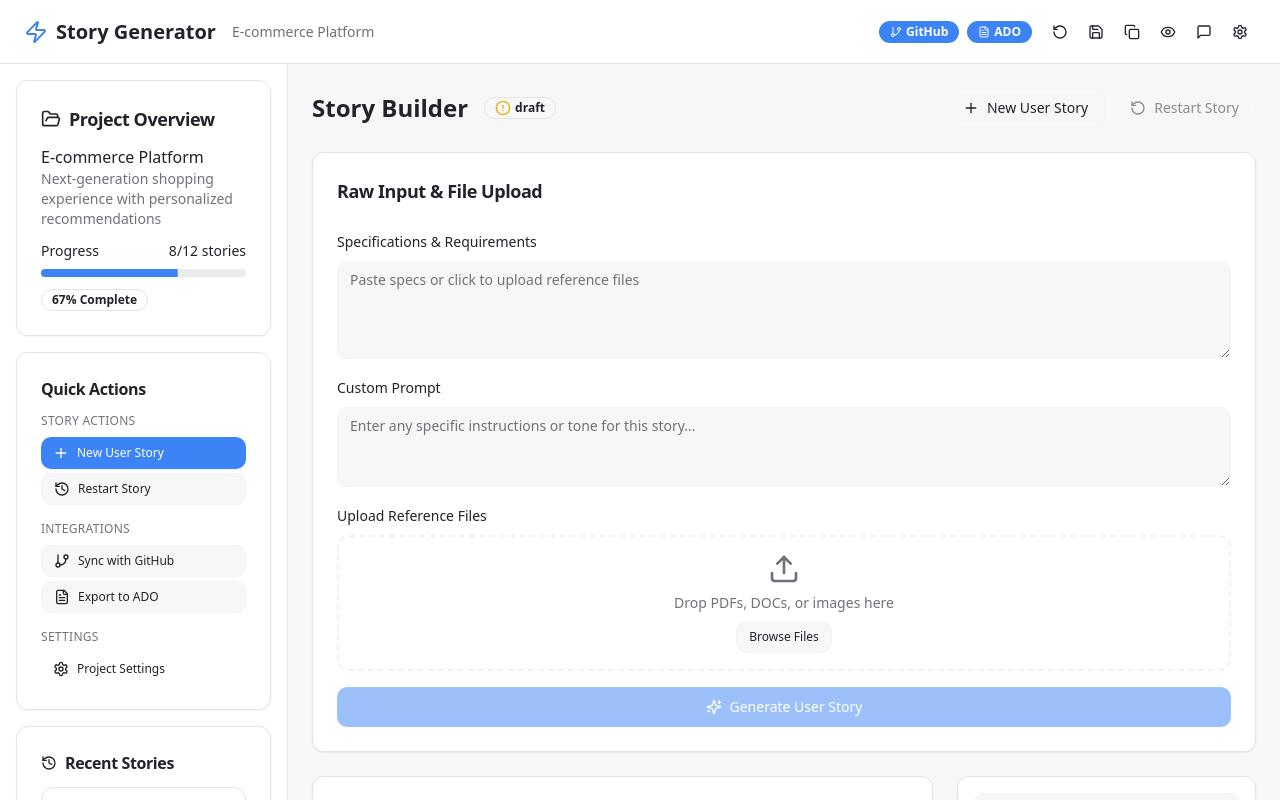
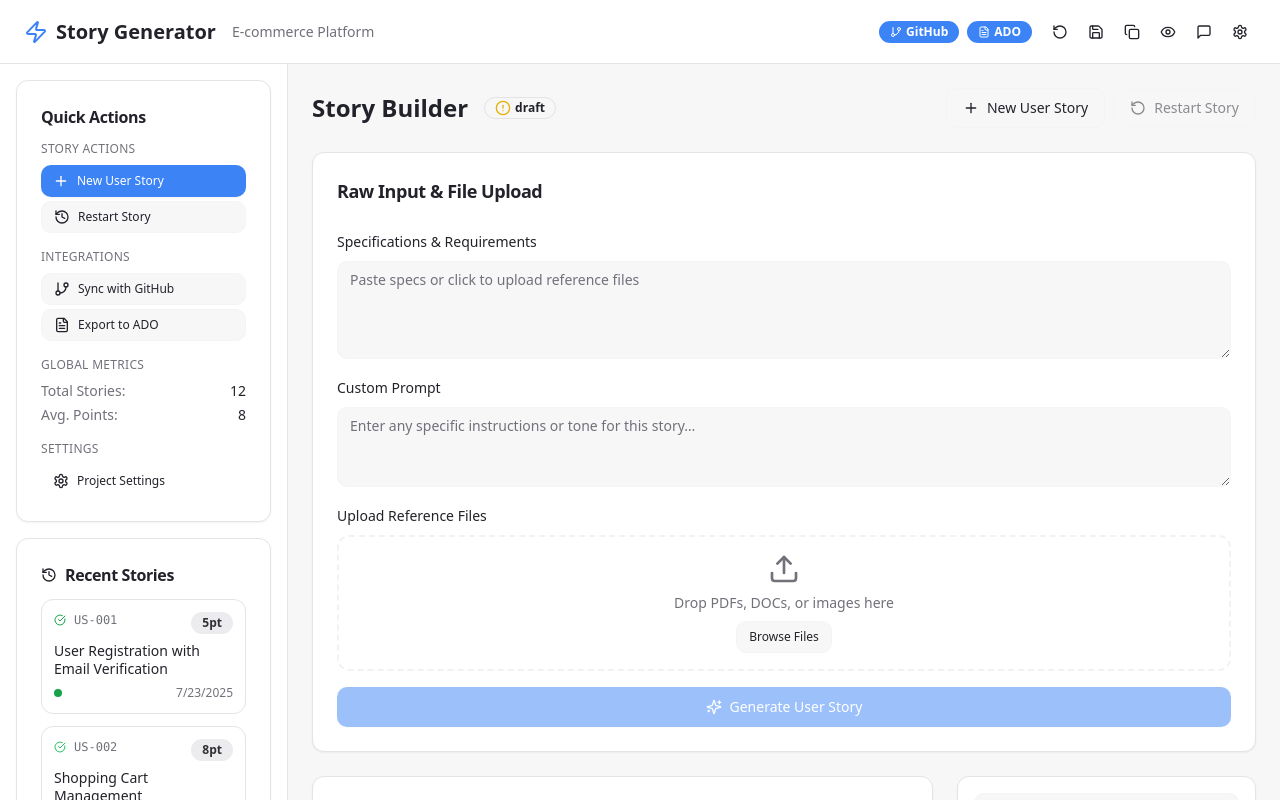
Before and after one commit to afarabee/lovestory-builder, a React (Vite) app: page / in a window 1280 px wide. Shown: the top 800 px of the page. Built offline with nearby package versions, Linux system fonts and the light colour scheme.

Commit message:
Refactor: Update Left Navigation
Remove Project Overview card and reorder navigation sections. The new order is Story Actions, Integrations, and Settings. A minimal Global Metrics section is added under Integrations.

```diff
--- a/src/components/sidebar/ProjectSidebar.tsx
+++ b/src/components/sidebar/ProjectSidebar.tsx
@@ -95,36 +95,6 @@ export function ProjectSidebar() {
 
   return (
     <div className="h-full flex flex-col p-4 space-y-4">
-      {/* Project Overview */}
-      <Card>
-        <CardHeader className="pb-3">
-          <CardTitle className="text-lg flex items-center gap-2">
-            <FolderOpen className="h-5 w-5" />
-            Project Overview
-          </CardTitle>
-        </CardHeader>
-        <CardContent className="space-y-3">
-          <div>
-            <h3 className="font-medium">{projectInfo.name}</h3>
-            <p className="text-sm text-muted-foreground">{projectInfo.description}</p>
-          </div>
-
-          <div className="space-y-2">
-            <div className="flex justify-between text-sm">
-              <span>Progress</span>
-              <span>{projectInfo.completedStories}/{projectInfo.storiesCount} stories</span>
-            </div>
-            <Progress value={completionPercentage} className="h-2" />
-          </div>
-
-          <div className="flex gap-2">
-            <Badge variant="outline" className="text-xs">
-              {Math.round(completionPercentage)}% Complete
-            </Badge>
-          </div>
-        </CardContent>
-      </Card>
-
       {/* Quick Actions */}
       <Card>
         <CardHeader className="pb-3">
@@ -158,6 +128,21 @@ export function ProjectSidebar() {
                 <FileText className="h-4 w-4" />
                 Export to ADO
               </Button>
+            </div>
+          </div>
+
+          {/* Global Metrics */}
+          <div>
+            <h4 className="text-xs font-medium text-muted-foreground mb-2 uppercase tracking-wide">Global Metrics</h4>
+            <div className="space-y-1 text-sm">
+              <div className="flex justify-between">
+                <span className="text-muted-foreground">Total Stories:</span>
+                <span className="font-medium">12</span>
+              </div>
+              <div className="flex justify-between">
+                <span className="text-muted-foreground">Avg. Points:</span>
+                <span className="font-medium">8</span>
+              </div>
             </div>
           </div>
 
```
